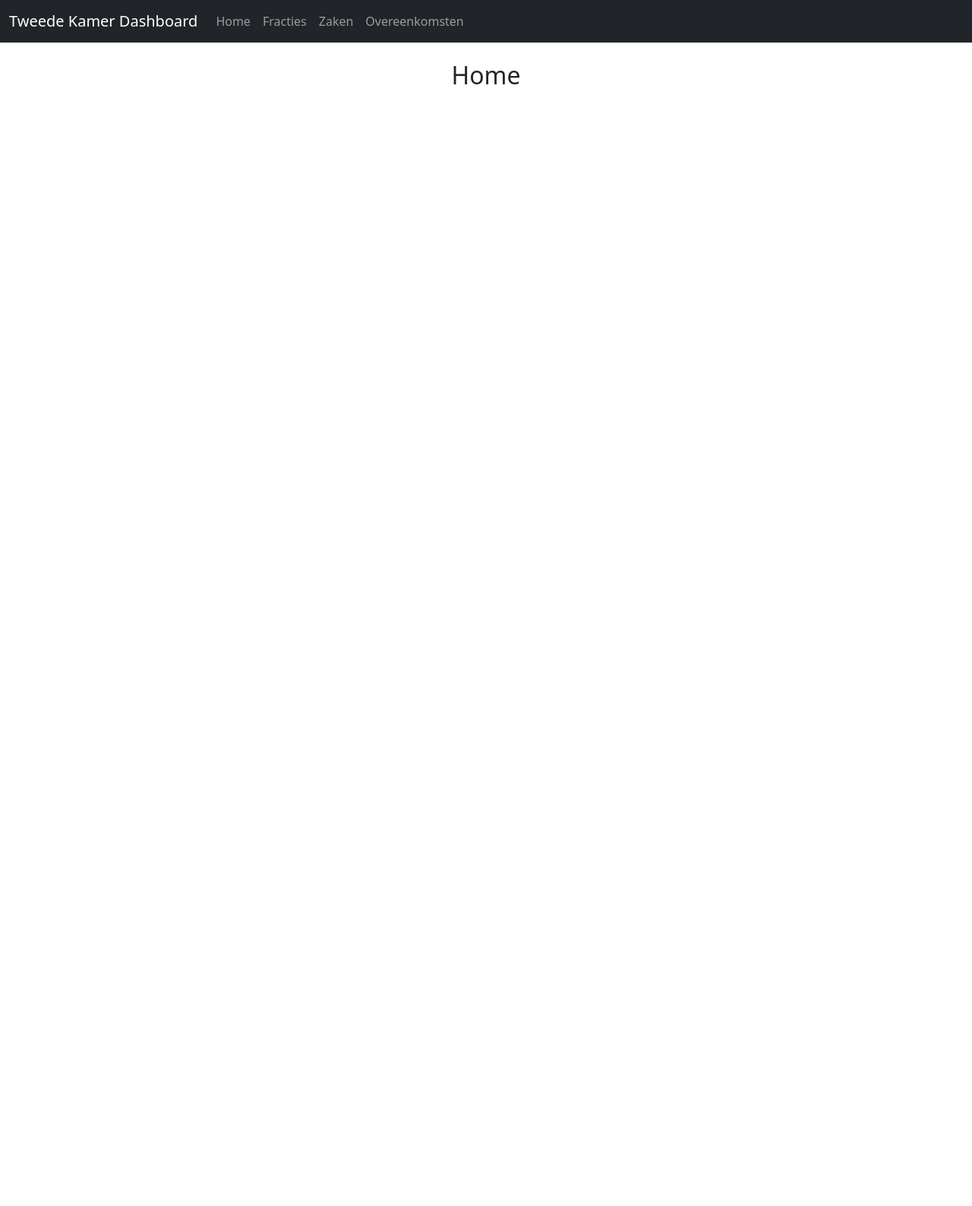
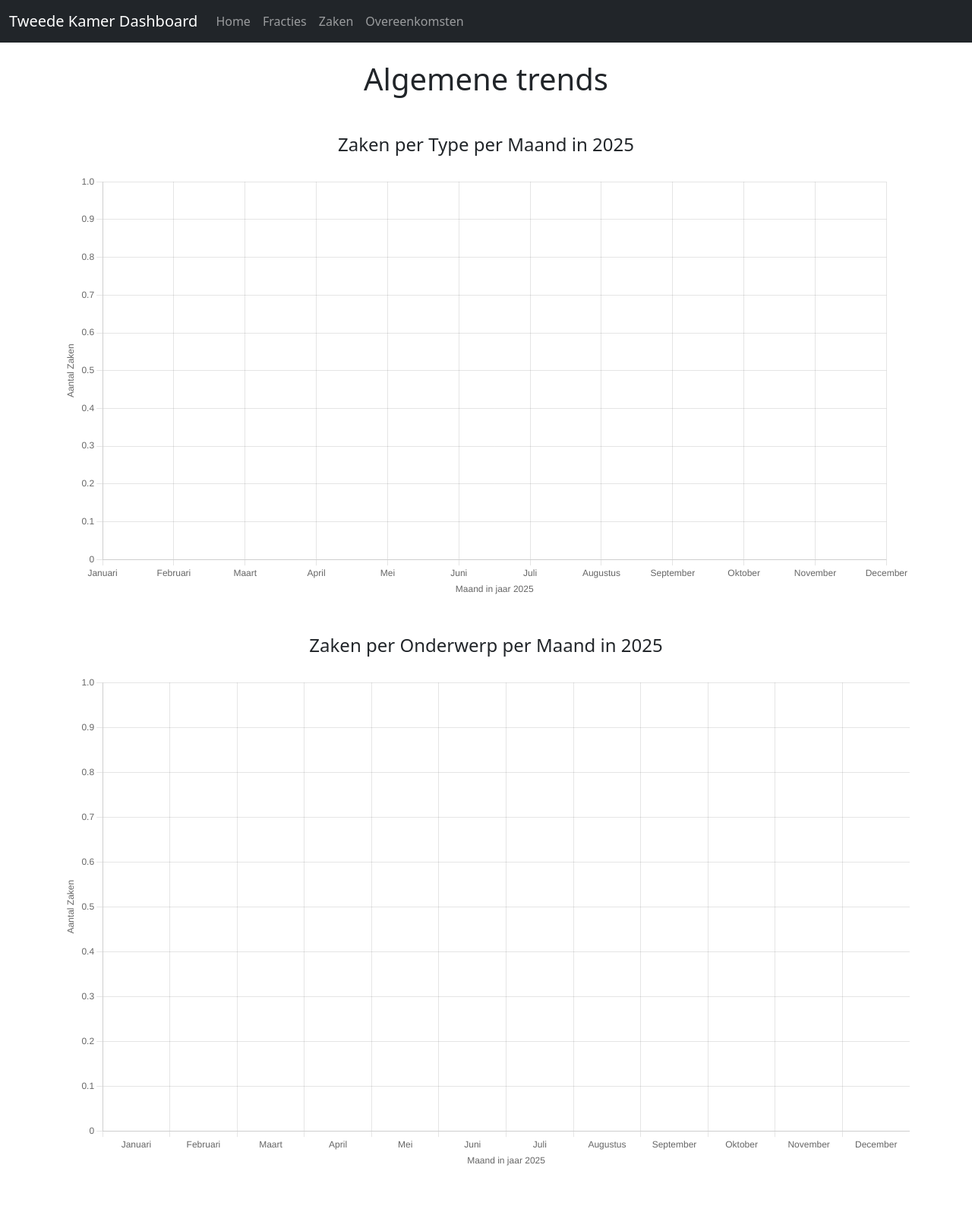
Before and after one commit to twanh/tweedekamer-dashboard, a Flask app: template app/templates/index.html in a window 1280 px wide. Shown: the whole page at 76% size. Before the commit the page ends 111 px from the top, so only its background shows below. Run offline with Flask 3, Linux system fonts and the light colour scheme; the template is opened without the code that fills it: most values are stand-ins (such as "Sample title", 1, 10 or a date in 2020).

Commit message:
Add some general graphs to the index page

```diff
--- a/app/app.py
+++ b/app/app.py
@@ -22,7 +22,97 @@ def get_db_results(query):
 
 @app.route('/')
 def index():
-    return render_template('index.html')
+
+    # Query to get number of zaken per month per zaak type
+    zaken_per_type_query = """
+    PREFIX tk: <http://www.semanticweb.org/twanh/ontologies/2025/9/tk/>
+    PREFIX rdf: <http://www.w3.org/1999/02/22-rdf-syntax-ns#>
+    PREFIX rdfs: <http://www.w3.org/2000/01/rdf-schema#>
+    PREFIX xsd: <http://www.w3.org/2001/XMLSchema#>
+
+    SELECT ?jaar ?maand ?zaakSoort (COUNT(DISTINCT ?zaak) AS ?aantal)
+    WHERE {
+      # Any subclass instance of Zaak
+      ?zaak rdf:type ?zaakType .
+      ?zaakType rdfs:subClassOf* tk:Zaak .
+
+      # The data property representing the zaak type label
+      ?zaak tk:zaakSoort ?zaakSoort .
+
+      # Submission date
+      ?zaak tk:indieningsDatum ?datum .
+
+      # Extract year and month
+      BIND(YEAR(?datum) AS ?jaar)
+      BIND(MONTH(?datum) AS ?maand)
+    }
+    GROUP BY ?jaar ?maand ?zaakSoort
+    ORDER BY ?jaar ?maand ?zaakSoort
+    """
+
+    zaken_per_type_results = get_db_results(zaken_per_type_query)
+    zaken_per_type_per_month = []
+    for result in zaken_per_type_results['results']['bindings']:
+        jaar = int(result['jaar']['value'])
+        maand = int(result['maand']['value'])
+        soort = result['zaakSoort']['value']
+        aantal = int(result['aantal']['value'])
+        zaken_per_type_per_month.append({
+            'jaar': jaar,
+            'maand': maand,
+            'type': soort,
+            'aantal': aantal,
+        })
+
+    topics_over_time_query = """
+    PREFIX tk: <http://www.semanticweb.org/twanh/ontologies/2025/9/tk/>
+    PREFIX rdf: <http://www.w3.org/1999/02/22-rdf-syntax-ns#>
+    PREFIX xsd: <http://www.w3.org/2001/XMLSchema#>
+
+    # Select the time (year, month), the category (topicName), and the value (aantalZaken)
+    SELECT ?jaar ?maand ?topicName (COUNT(DISTINCT ?zaak) AS ?aantalZaken)
+    WHERE {
+    # Find a Zaak that is linked to a topic (Onderwerp)
+    ?zaak tk:heeftOnderwerp ?onderwerp .
+
+    # Get the human-readable name of that topic
+    ?onderwerp tk:onderwerpType ?topicName .
+
+    # Get the submission date of the Zaak
+    ?zaak tk:indieningsDatum ?datum .
+
+    # Extract Year and Month for grouping
+    BIND(YEAR(?datum) AS ?jaar)
+    BIND(MONTH(?datum) AS ?maand)
+    }
+    # Group by all three variables to get the count *per topic* *per month*
+    GROUP BY ?jaar ?maand ?topicName
+
+    # Order chronologically, then by topic name for a consistent stack order
+    ORDER BY ?jaar ?maand ?topicName
+    """
+
+    # Execute the SPARQL query to get topics over time
+    topics_results = get_db_results(topics_over_time_query)
+
+    topics_per_month = []
+    for result in topics_results['results']['bindings']:
+        jaar = int(result['jaar']['value'])
+        maand = int(result['maand']['value'])
+        topic = result['topicName']['value']
+        aantal = int(result['aantalZaken']['value'])
+        topics_per_month.append({
+            'jaar': jaar,
+            'maand': maand,
+            'topic': topic,
+            'aantal': aantal,
+        })
+
+    return render_template(
+        'index.html',
+        topics_per_month=topics_per_month,
+        zaken_per_type_per_month=zaken_per_type_per_month,
+    )
 
 
 @app.route('/agreement')
@@ -134,6 +224,7 @@ def fracties():
         })
     return render_template('fracties.html', fracties=fracties)
 
+
 @app.route('/fractie/<path:fractie_naam>')
 def fractie_detail(fractie_naam):
     # Decode the URL-encoded party name
@@ -183,7 +274,7 @@ def fractie_detail(fractie_naam):
         onderwerp_votes[onderwerp] = {
             'voor': voor,
             'tegen': tegen,
-            'niet_deelgenomen': niet_deelgenomen
+            'niet_deelgenomen': niet_deelgenomen,
         }
 
         total_votes['voor'] += voor
@@ -199,15 +290,19 @@ def fractie_detail(fractie_naam):
     }} ORDER BY ?persoonNaam
     """
     leden_results = get_db_results(leden_query)
-    leden = [res['persoonNaam']['value'] for res in leden_results['results']['bindings']]
+    leden = [
+        res['persoonNaam']['value']
+        for res in leden_results['results']['bindings']
+    ]
 
     return render_template(
         'fractie.html',
         fractie_naam=decoded_fractie_naam,
         leden=leden,
         total_votes=total_votes,
-        onderwerp_votes=onderwerp_votes
+        onderwerp_votes=onderwerp_votes,
     )
+
 
 @app.route('/zaken')
 def zaken_lijst():
@@ -229,7 +324,7 @@ def zaken_lijst():
         zaken.append({
             'nummer': result['zaakNummer']['value'],
             'beschrijving': result['beschrijving']['value'],
-            'resultaat': result.get('besluitResultaat', {}).get('value', 'Nog niet bekend')
+            'resultaat': result.get('besluitResultaat', {}).get('value', 'Nog niet bekend'),
         })
     return render_template('zaken.html', zaken=zaken)
 
@@ -269,7 +364,7 @@ def zaak_detail(zaak_nummer):
         # Get zaak info from the first result
         zaak_info = {
             'beschrijving': bindings[0]['beschrijving']['value'],
-            'resultaat': bindings[0].get('besluitResultaat', {}).get('value', 'Nog niet bekend')
+            'resultaat': bindings[0].get('besluitResultaat', {}).get('value', 'Nog niet bekend'),
         }
         # Get voting data for each party
         for result in bindings:
@@ -277,7 +372,7 @@ def zaak_detail(zaak_nummer):
                 'fractie': result['fractieNaam']['value'],
                 'voor': int(result['stemmenVoor']['value']),
                 'tegen': int(result['stemmenTegen']['value']),
-                'niet_deelgenomen': int(result['stemmenNietDeelgenomen']['value'])
+                'niet_deelgenomen': int(result['stemmenNietDeelgenomen']['value']),
             })
 
     return render_template('zaak_detail.html', zaak_info=zaak_info, stemmingen=stemmingen)
@@ -331,7 +426,6 @@ def zaak_detail(zaak_nummer):
 #     return render_template('zaken.html', zaken=zaken)
 
 
-
 if __name__ == '__main__':
     # Docker Compose setup (uncomment when using Docker)
     app.run(host='0.0.0.0', debug=True)
--- a/app/templates/index.html
+++ b/app/templates/index.html
@@ -10,7 +10,164 @@
 
     <hr class="my-4"> -->
 
-    <h2 class="text-center">Home</h2>
+    <h1 class="text-center">Algemene trends</h1>
+
+<div class="my-5">
+    <h4 class="text-center mb-4">Zaken per Type per Maand in 2025</h4>
+    <canvas id="motiesPerMonthChart" width="600" height="300"></canvas>
+</div>
+
+<div class="my-5">
+    <h4 class="text-center mb-4">Zaken per Onderwerp per Maand in 2025</h4>
+    <canvas id="topicsPerMonthChart" width="600" height="350"></canvas>
+</div>
+
+<script src="https://cdn.jsdelivr.net/npm/chart.js"></script>
+<script>
+    // Shared, capitalized month labels for reuse
+    const MONTH_LABELS = [
+        'Januari', 'Februari', 'Maart', 'April', 'Mei', 'Juni',
+        'Juli', 'Augustus', 'September', 'Oktober', 'November', 'December'
+    ];
+
+    // Topics stacked bar chart
+    const topicsRawData = {{ topics_per_month | tojson }};
+    const topics2025 = topicsRawData.filter(item => item.jaar === 2025);
+    const uniqueTopics = [...new Set(topics2025.map(item => item.topic))].sort();
+    const months = Array.from({ length: 12 }, (_, i) => i + 1);
+
+    const datasets = uniqueTopics.map(topic => {
+        const data = months.map(m =>
+            (topics2025.find(item => item.topic === topic && item.maand === m) || { aantal: 0 }).aantal
+        );
+        const colorSeed = Math.abs(topic.split('').reduce((p, c) => p + c.charCodeAt(0), 0));
+        const r = 150 + (colorSeed * 37) % 90;
+        const g = 110 + (colorSeed * 59) % 100;
+        const b = 130 + (colorSeed * 41) % 100;
+        return {
+            label: topic,
+            data: data,
+            backgroundColor: `rgba(${r},${g},${b},0.7)`,
+            stack: 'stack1'
+        };
+    });
+
+    const ctxTopics = document.getElementById('topicsPerMonthChart').getContext('2d');
+    const topicsPerMonthChart = new Chart(ctxTopics, {
+        type: 'bar',
+        data: {
+            labels: MONTH_LABELS,
+            datasets: datasets
+        },
+        options: {
+            responsive: true,
+            plugins: {
+                legend: { position: 'top' },
+                title: { display: false }
+            },
+            scales: {
+                x: {
+                    stacked: true,
+                    title: { display: true, text: "Maand in jaar 2025" }
+                },
+                y: {
+                    stacked: true,
+                    title: { display: true, text: "Aantal Zaken" },
+                    beginAtZero: true
+                }
+            }
+        }
+    });
+
+    // Zaken per type line chart
+    const typeRaw = {{ zaken_per_type_per_month|tojson }};
+    const type2025 = typeRaw.filter(item => item.jaar === 2025);
+    const labels = MONTH_LABELS; // fixed 12 months
+
+    // Collect unique types present (e.g., Motie, Amendement, Wetsvoorstel, etc.)
+    const uniqueTypes = [...new Set(type2025.map(i => i.type))].sort();
+
+    // Build a lookup of counts per type per month (1..12)
+    const typeToMonthlyCounts = uniqueTypes.reduce((acc, type) => {
+        acc[type] = Array.from({ length: 12 }, (_, idx) => {
+            const month = idx + 1;
+            const hit = type2025.find(i => i.type === type && i.maand === month);
+            return hit ? hit.aantal : 0;
+        });
+        return acc;
+    }, {});
+
+    // Simple deterministic color by type
+    const colorFor = (type) => {
+        const seed = Math.abs(type.split('').reduce((p, c) => p + c.charCodeAt(0), 0));
+        const r = 80 + (seed * 29) % 150;
+        const g = 80 + (seed * 41) % 150;
+        const b = 80 + (seed * 53) % 150;
+        return {
+            bg: `rgba(${r}, ${g}, ${b}, 0.15)`,
+            border: `rgb(${r}, ${g}, ${b})`
+        };
+    };
+
+    const lineDatasets = uniqueTypes.map(type => {
+        const { bg, border } = colorFor(type);
+        return {
+            label: type,
+            data: typeToMonthlyCounts[type],
+            backgroundColor: bg,
+            borderColor: border,
+            borderWidth: 2,
+            tension: 0.2,
+            fill: false
+        };
+    });
+
+    const ctx = document.getElementById('motiesPerMonthChart').getContext('2d');
+
+    const COLORS = [
+        "#e6194b", "#3cb44b", "#ffe119", "#4363d8", "#f58231",
+    ];
+
+    const typedLineDatasets = uniqueTypes.map((type, idx) => {
+        const color = COLORS[idx % COLORS.length];
+        return {
+            label: type,
+            data: typeToMonthlyCounts[type],
+            backgroundColor: color,
+            borderColor: color,
+            borderWidth: 2,
+            // Disable smoothing of lines
+            tension: 0,
+            fill: false
+        };
+    });
+
+    const motiesPerMonthChart = new Chart(ctx, {
+        type: 'line',
+        data: {
+            labels: labels,
+            datasets: typedLineDatasets
+        },
+        options: {
+            responsive: true,
+            scales: {
+                y: {
+                    beginAtZero: true,
+                    title: { display: true, text: "Aantal Zaken" }
+                },
+                x: {
+                    title: { display: true, text: "Maand in jaar 2025" }
+                }
+            },
+            plugins: {
+                legend: { display: true, position: 'top' }
+            }
+        }
+    });
+</script>
+
+
+
 
 </div>
 
```
